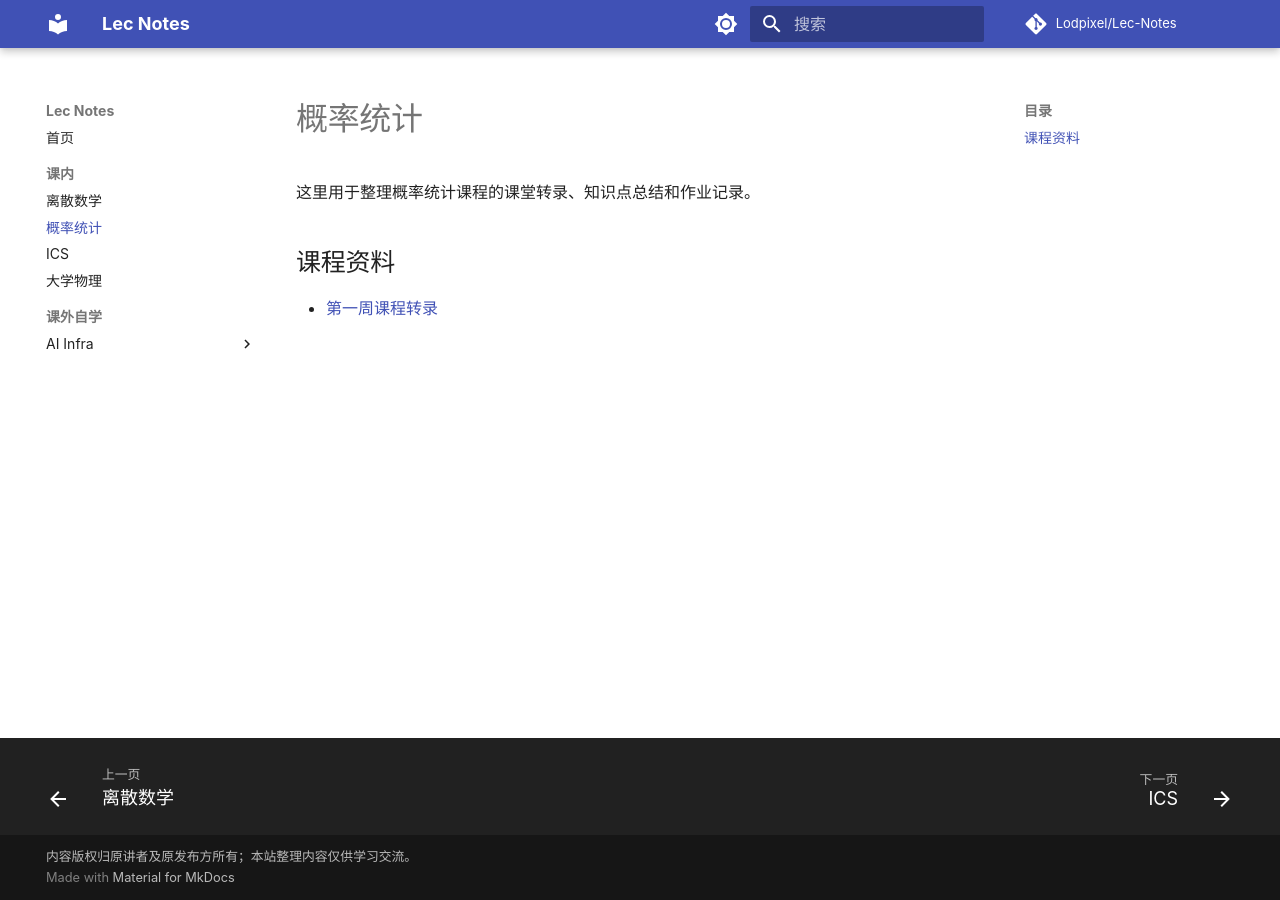
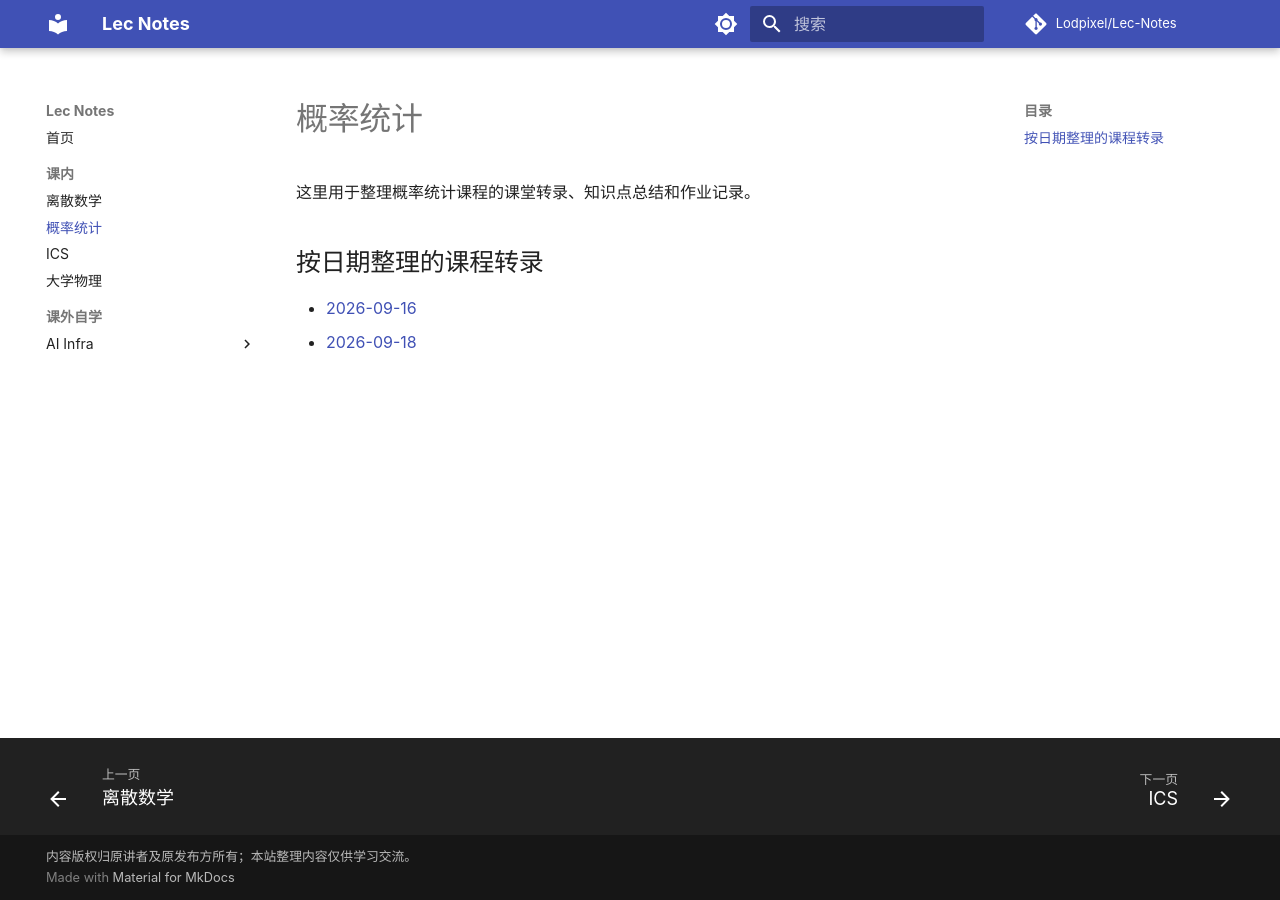
Before and after one commit to Lodpixel/Lec-Notes, an MkDocs documentation site: the page built from docs/课内/概率统计/index.md, in a window 1280 px wide. Built offline with MkDocs 1.6.1 and Material for MkDocs 9.7.7, drawn with Linux system fonts in a browser that asks for light colours; comment, search, counter and statistics services are not loaded.

Commit message:
更新课程索引与按日期导航

```diff
--- a/docs/课内/概率统计/index.md
+++ b/docs/课内/概率统计/index.md
@@ -2,6 +2,7 @@
 
 这里用于整理概率统计课程的课堂转录、知识点总结和作业记录。
 
-## 课程资料
+## 按日期整理的课程转录
 
-- [第一周课程转录](第一周课程转录.md)
+- [2026-09-16](2026-09-16.md)
+- [2026-09-18](2026-09-18.md)
```
